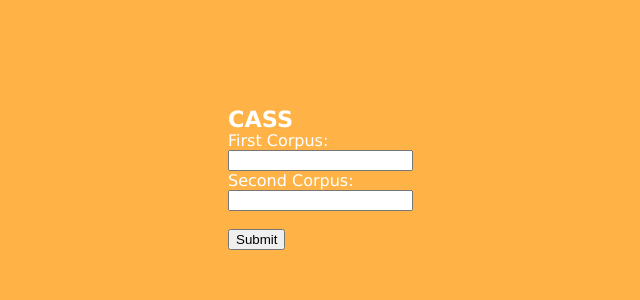
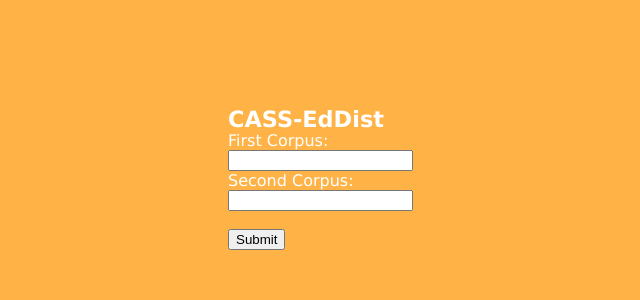
Before and after one commit to roryduthie/CASS_2, a Flask app: page / in a window 1280 px wide. Shown: the part 229-529 px from the top of the page, without its empty margins (28-668 px from the left). Run offline with Flask 2, Linux system fonts and the light colour scheme.

Commit message:
change heading

```diff
--- a/app/templates/index.html
+++ b/app/templates/index.html
@@ -5,7 +5,7 @@
     </head>
 <body>
 <header>
-    <h1>CASS</h1>
+    <h1>CASS-EdDist</h1>
 </header>
 
 
```
